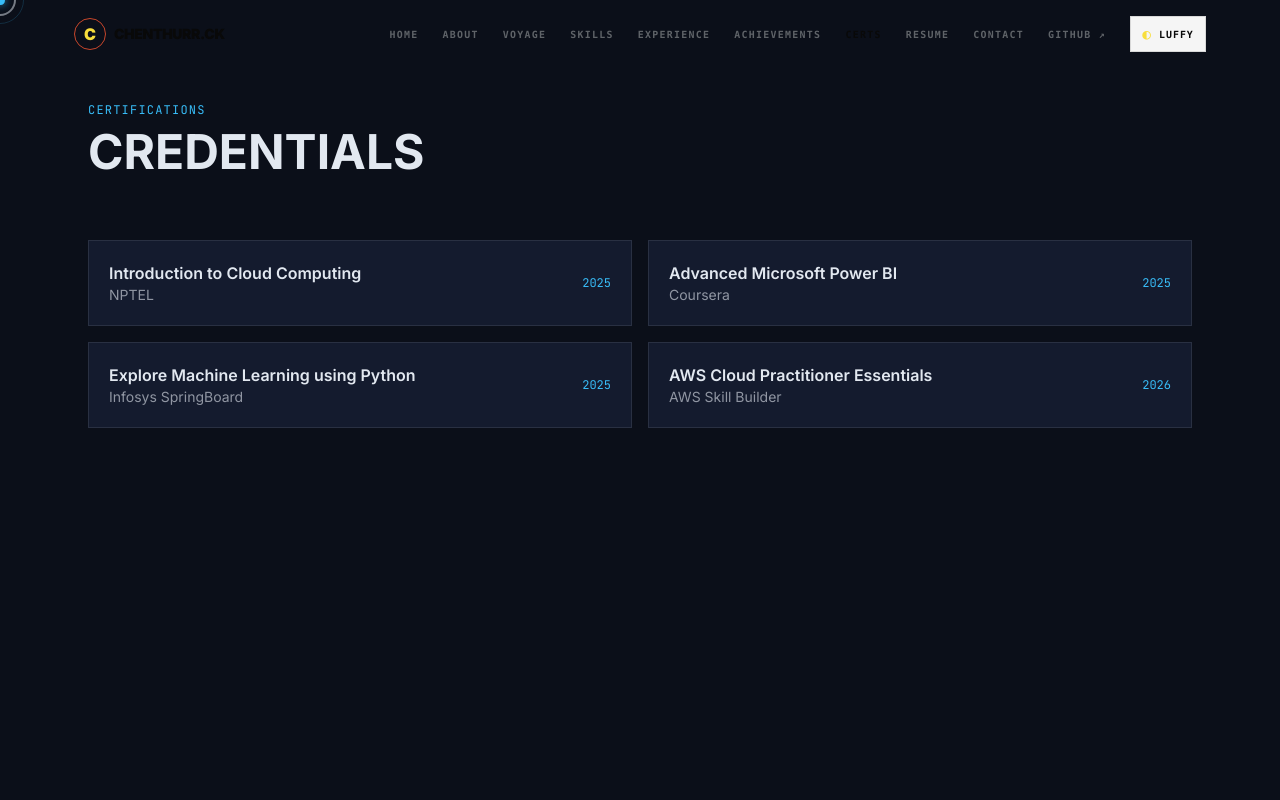
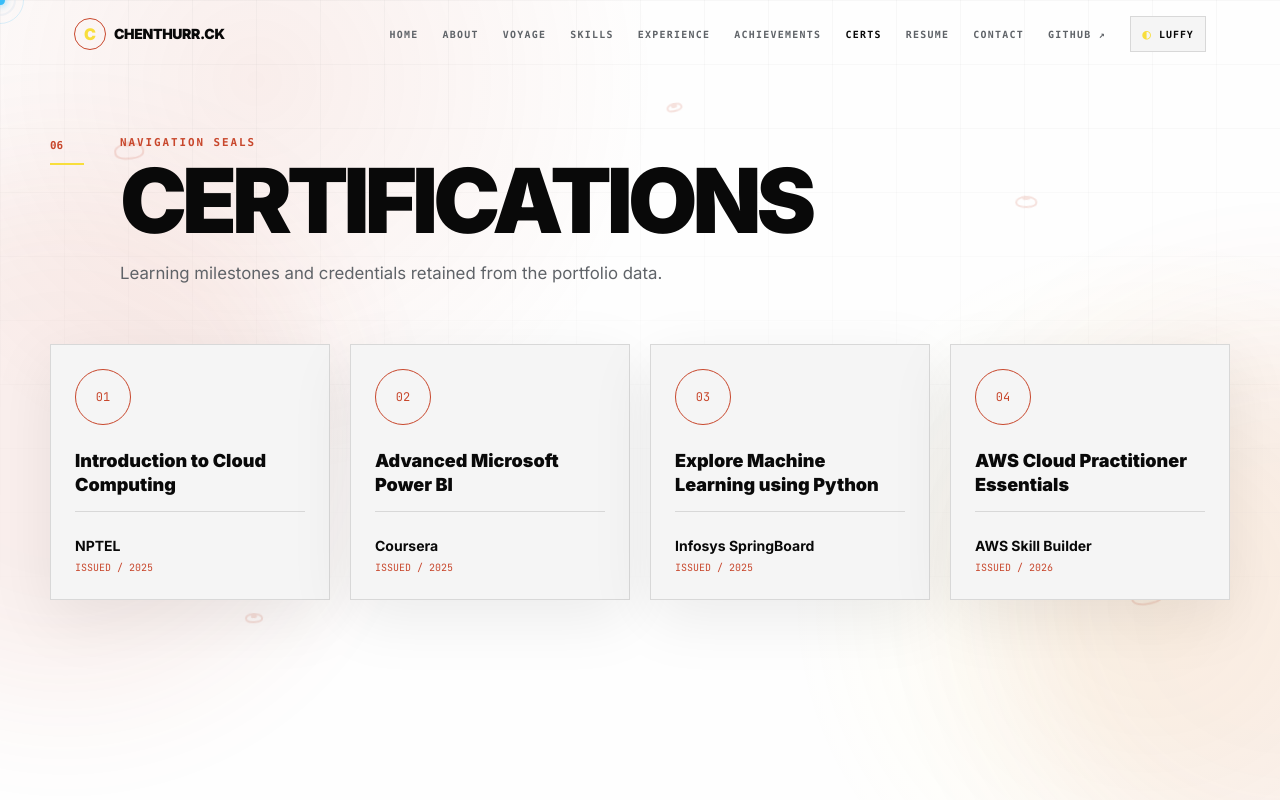
Before and after one commit to Chenthurr/portfolio, a React (Vite) app: page /certifications in a window 1280 px wide. Shown: the top 800 px of the page. Built offline with nearby package versions, Linux system fonts and the light colour scheme.

Commit message:
Redesign certifications as navigation seals

```diff
--- a/src/pages/Certifications.jsx
+++ b/src/pages/Certifications.jsx
@@ -1,48 +1,7 @@
-import { useEffect, useRef } from 'react';
 import { useData } from '../components/DataContext';
+import SectionHeading from '../components/SectionHeading';
 
 export default function Certifications() {
   const { certifications } = useData();
-  const sectionRef = useRef(null);
-
-  useEffect(() => {
-    const observer = new IntersectionObserver(
-      (entries) => {
-        entries.forEach((entry) => {
-          if (entry.isIntersecting) entry.target.classList.add('animate-fade-in-up');
-        });
-      },
-      { threshold: 0.1 }
-    );
-    const els = sectionRef.current?.querySelectorAll('.reveal');
-    els?.forEach((el) => observer.observe(el));
-    return () => observer.disconnect();
-  }, []);
-
-  return (
-    <div ref={sectionRef} className="pt-24 pb-20 bg-navy min-h-screen">
-      <div className="max-w-6xl mx-auto px-6">
-        <div className="reveal opacity-0 mb-16">
-          <span className="font-mono text-xs text-mustard tracking-widest">CERTIFICATIONS</span>
-          <h1 className="text-4xl md:text-5xl font-bold text-cream mt-2">CREDENTIALS</h1>
-        </div>
-
-        <div className="grid md:grid-cols-2 gap-4">
-          {certifications.map((cert, idx) => (
-            <div
-              key={cert.id}
-              className="reveal opacity-0 flex items-center justify-between p-5 bg-navy-light border border-cream/10 hover:border-mustard transition-colors"
-              style={{ animationDelay: `${idx * 100}ms` }}
-            >
-              <div>
-                <h3 className="font-semibold text-cream">{cert.title}</h3>
-                <p className="text-sm text-cream/60">{cert.issuer}</p>
-              </div>
-              <span className="font-mono text-xs text-mustard">{cert.year}</span>
-            </div>
-          ))}
-        </div>
-      </div>
-    </div>
-  );
+  return <div className="page"><div className="container-wide"><SectionHeading index={6} eyebrow="NAVIGATION SEALS" title="CERTIFICATIONS" description="Learning milestones and credentials retained from the portfolio data." /><div className="grid sm:grid-cols-2 lg:grid-cols-4 gap-5">{certifications.map((cert, index) => <article key={cert.id} className="paper-card p-6 min-h-64 flex flex-col"><div className="w-14 h-14 rounded-full border border-[var(--primary)] grid place-items-center font-mono text-xs text-[var(--primary)]">0{index+1}</div><h2 className="mt-6 font-black text-lg leading-6">{cert.title}</h2><div className="mt-auto pt-6 border-t border-[var(--border)]"><p className="text-sm font-bold">{cert.issuer}</p><p className="mt-1 font-mono text-[10px] text-[var(--primary)]">ISSUED / {cert.year}</p></div></article>)}</div></div></div>;
 }
```
